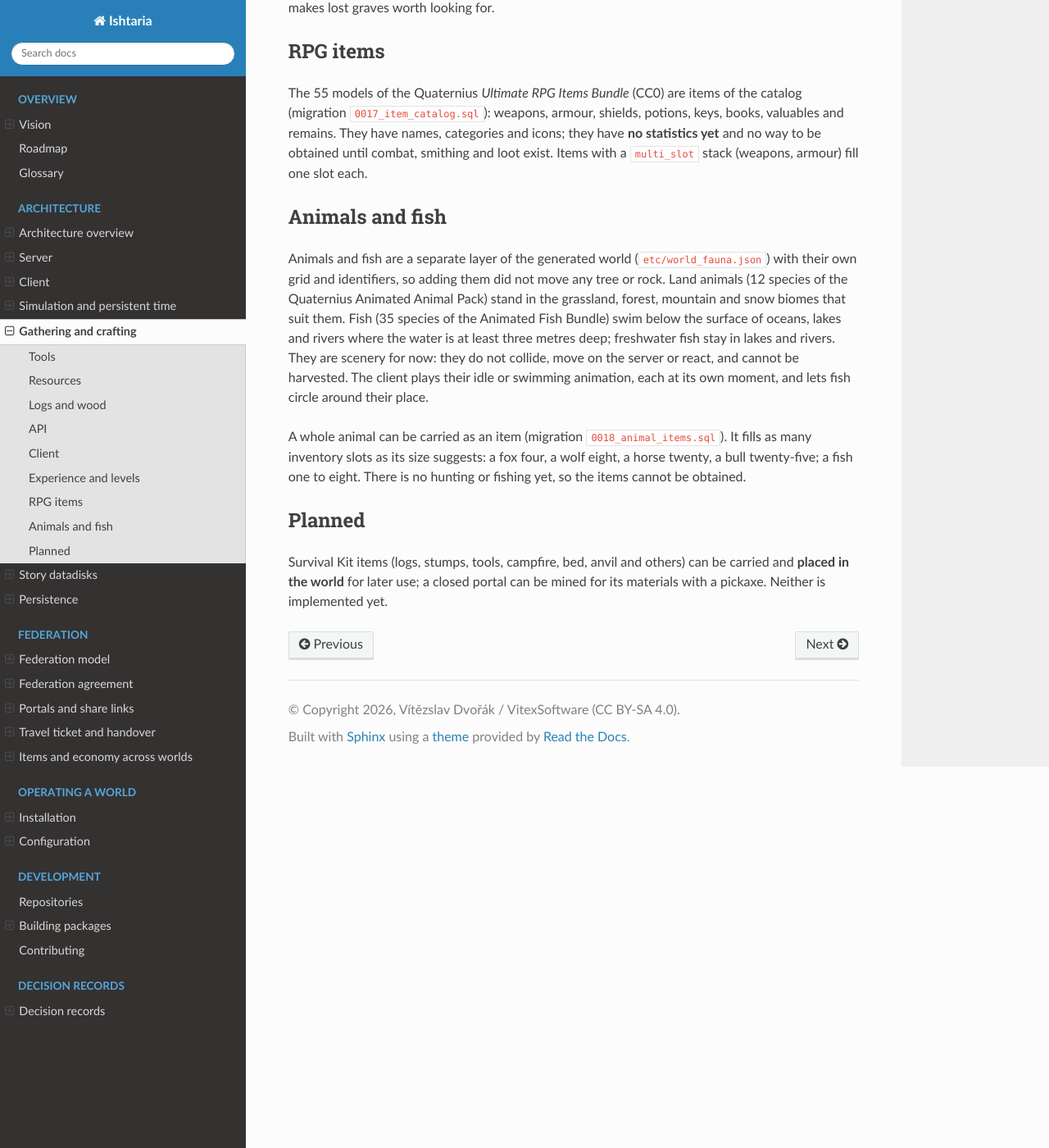
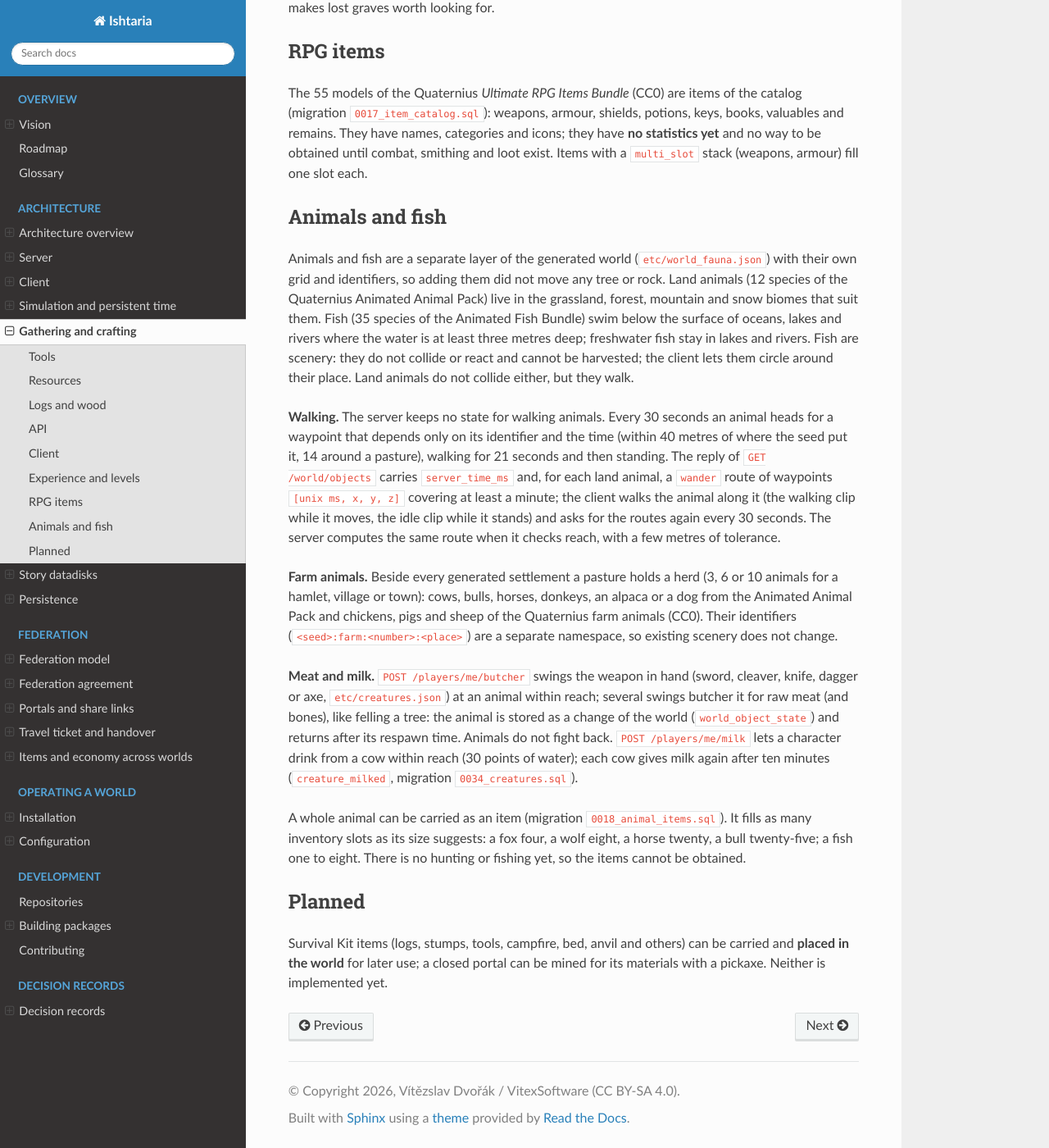
Before and after one commit to VitexSoftware/ishtaria-docs, a Sphinx documentation site: the page built from source/architecture/gathering.rst, in a window 1280 px wide and 1400 px high, scrolled down 1592 px. Shown: the whole window at 82% size. Built offline with Sphinx 7.4.7 and the Read the Docs theme 3.1.0, drawn with Linux system fonts in a browser that asks for light colours.

Commit message:
docs(architecture): document wandering fauna, farm animals, butchering, and quest markers

```diff
--- a/source/architecture/gathering.rst
+++ b/source/architecture/gathering.rst
@@ -86,13 +86,35 @@ Animals and fish
 
 Animals and fish are a separate layer of the generated world (``etc/world_fauna.json``)
 with their own grid and identifiers, so adding them did not move any tree or rock.
-Land animals (12 species of the Quaternius Animated Animal Pack) stand in the
+Land animals (12 species of the Quaternius Animated Animal Pack) live in the
 grassland, forest, mountain and snow biomes that suit them. Fish (35 species of the
 Animated Fish Bundle) swim below the surface of oceans, lakes and rivers where the
 water is at least three metres deep; freshwater fish stay in lakes and rivers.
-They are scenery for now: they do not collide, move on the server or react, and
-cannot be harvested. The client plays their idle or swimming animation, each at its
-own moment, and lets fish circle around their place.
+Fish are scenery: they do not collide or react and cannot be harvested; the client
+lets them circle around their place. Land animals do not collide either, but they walk.
+
+**Walking.** The server keeps no state for walking animals. Every 30 seconds an animal
+heads for a waypoint that depends only on its identifier and the time (within 40 metres of
+where the seed put it, 14 around a pasture), walking for 21 seconds and then standing. The
+reply of ``GET /world/objects`` carries ``server_time_ms`` and, for each land animal, a
+``wander`` route of waypoints ``[unix ms, x, y, z]`` covering at least a minute; the client
+walks the animal along it (the walking clip while it moves, the idle clip while it stands)
+and asks for the routes again every 30 seconds. The server computes the same route when it
+checks reach, with a few metres of tolerance.
+
+**Farm animals.** Beside every generated settlement a pasture holds a herd (3, 6 or 10
+animals for a hamlet, village or town): cows, bulls, horses, donkeys, an alpaca or a dog from
+the Animated Animal Pack and chickens, pigs and sheep of the Quaternius farm animals
+(CC0). Their identifiers (``<seed>:farm:<number>:<place>``) are a separate namespace, so
+existing scenery does not change.
+
+**Meat and milk.** ``POST /players/me/butcher`` swings the weapon in hand (sword, cleaver,
+knife, dagger or axe, ``etc/creatures.json``) at an animal within reach; several swings
+butcher it for raw meat (and bones), like felling a tree: the animal is stored as a change of
+the world (``world_object_state``) and returns after its respawn time. Animals do not fight
+back. ``POST /players/me/milk`` lets a character drink from a cow within reach (30 points of
+water); each cow gives milk again after ten minutes (``creature_milked``, migration
+``0034_creatures.sql``).
 
 A whole animal can be carried as an item (migration ``0018_animal_items.sql``). It
 fills as many inventory slots as its size suggests: a fox four, a wolf eight, a
```
Also changed, not shown: source/architecture/story.rst (+8 -0 lines).
